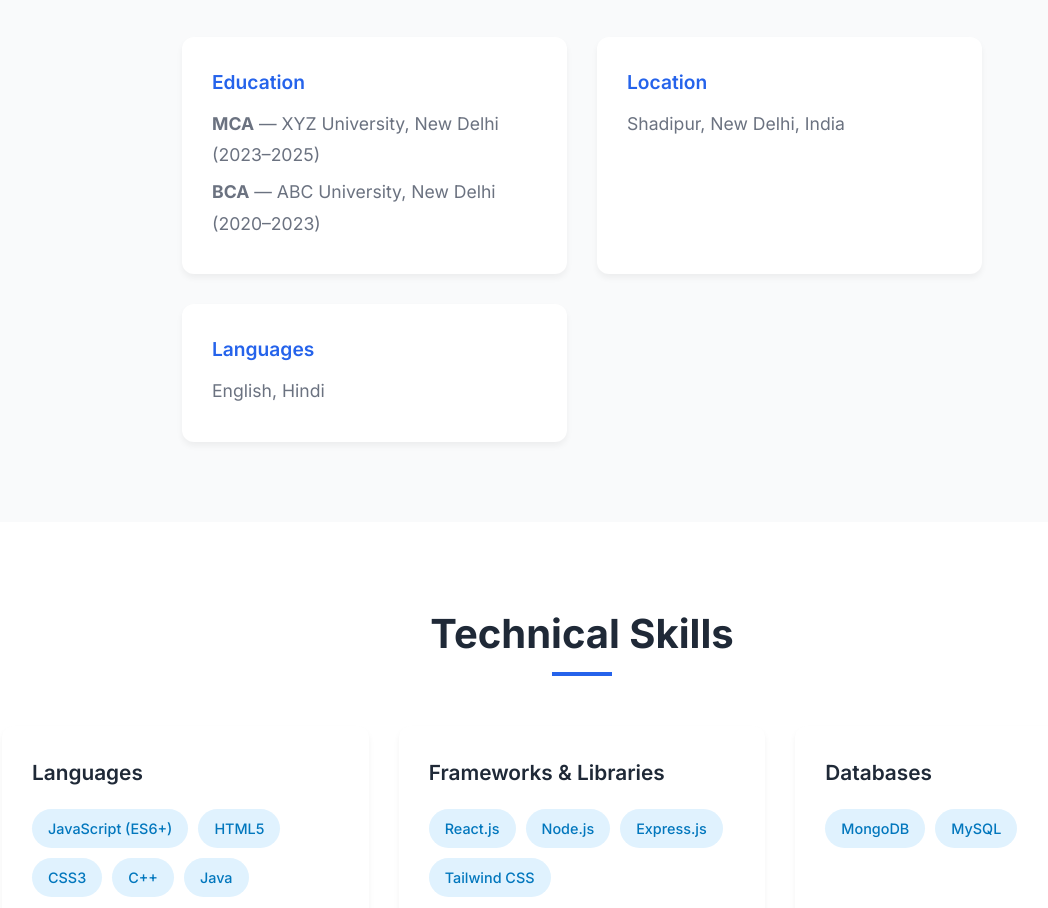
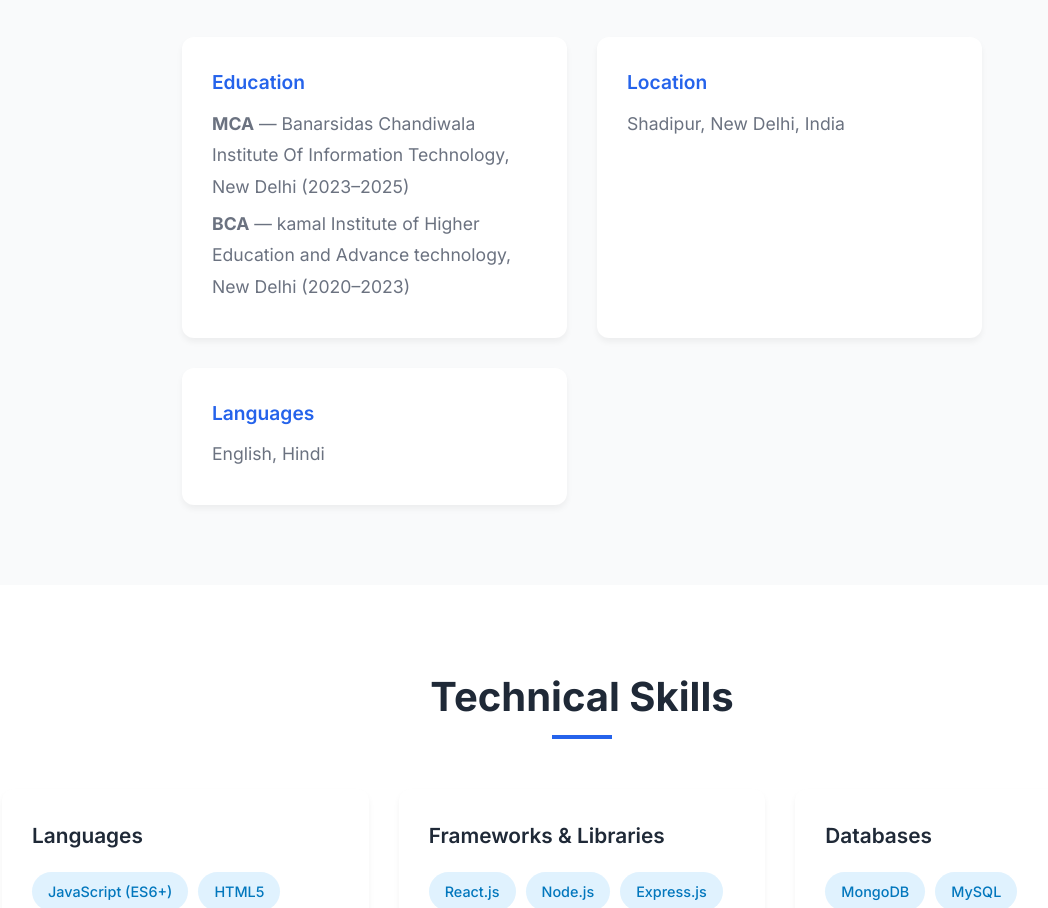
Before and after one commit to kishan-semwal/kishansworks, a plain HTML site: page index.html in a window 1280 px wide. Shown: the part 1102-2010 px from the top of the page, without its empty margins (58-1106 px from the left). Drawn offline with Linux system fonts and the light colour scheme.

Commit message:
Update index.html

```diff
--- a/index.html
+++ b/index.html
@@ -73,8 +73,8 @@
                     <div class="about-details">
                         <div class="detail-item">
                             <h4>Education</h4>
-                            <p><strong>MCA</strong> — XYZ University, New Delhi (2023–2025)</p>
-                            <p><strong>BCA</strong> — ABC University, New Delhi (2020–2023)</p>
+                            <p><strong>MCA</strong> — Banarsidas Chandiwala Institute Of Information Technology, New Delhi (2023–2025)</p>
+                            <p><strong>BCA</strong> — kamal Institute of Higher Education and Advance technology, New Delhi (2020–2023)</p>
                         </div>
                         <div class="detail-item">
                             <h4>Location</h4>
```
